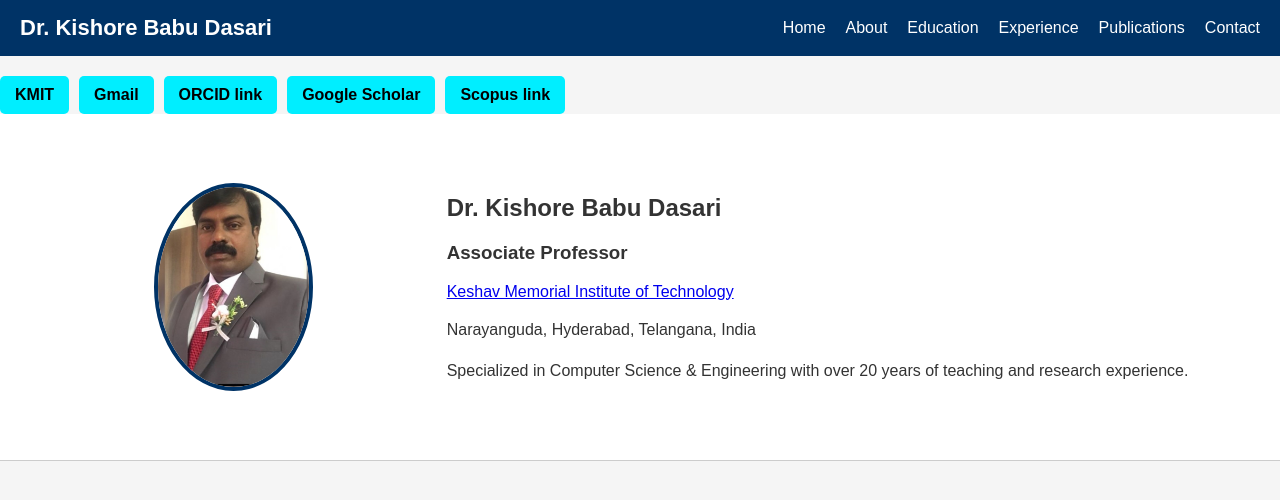
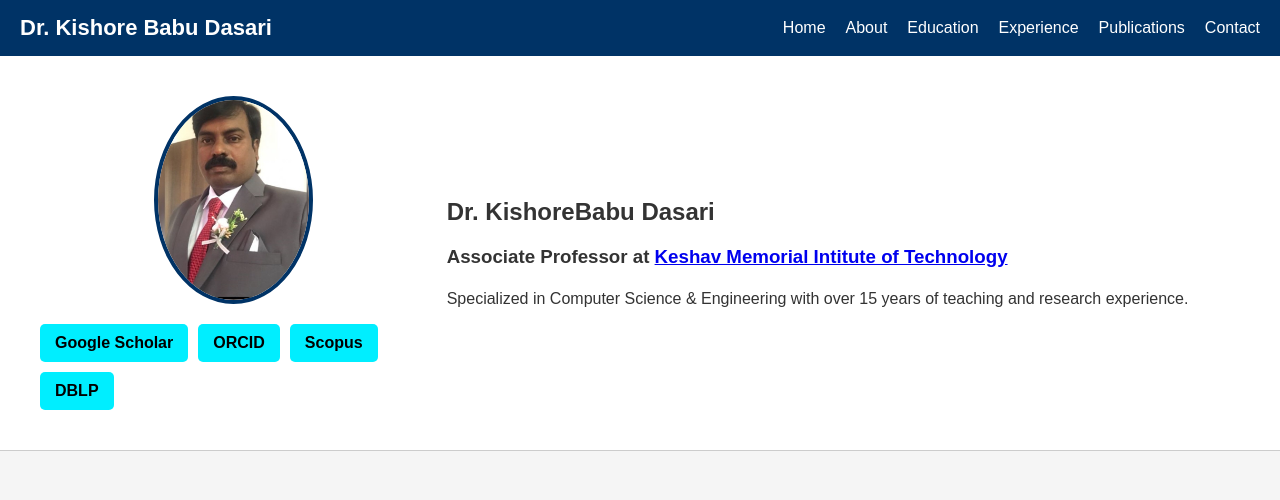
Before and after one commit to kishorebabudasari/kishorebabudasari.github.io, a plain HTML site: page index.html in a window 1280 px wide. Drawn offline with Linux system fonts and the light colour scheme.

Commit message:
index.html

```diff
--- a/index.html
+++ b/index.html
@@ -25,26 +25,30 @@
         </div>
       </header>
 
-    <div class="google-links">
-        <a href="https://www.kmit.in/" target="_blank">KMIT</a>
-        <a href="mailto:dasari2kishore@gmail.com" target="_blank">Gmail</a>
-        <a href="https://orcid.org/0000-0001-6920-0674" target="_blank">ORCID link</a>
-        <a href="https://scholar.google.com/citations?hl=en&user=_zVLP9cAAAAJ" target="_blank">Google Scholar</a>
-        <a href="https://www.scopus.com/authid/detail.uri?authorId=57225275803" target="_blank">Scopus link</a>
-    </div>
 
     <section class="home" id="home">
         <div class="profile-container">
             <img src="kishore.jpg" alt="Dr. Kishore Babu" class="profile-pic">
+
+            <!-- Google links directly under profile image -->
+            <div class="google-links">
+                <a href="https://scholar.google.com/citations?hl=en&user=_zVLP9cAAAAJ" target="_blank">Google Scholar</a>
+                <a href="https://orcid.org/0000-0001-6920-0674" target="_blank">ORCID</a>
+                <a href="http://www.scopus.com/authid/detail.url?authorId=57225275803" target="_blank">Scopus</a>
+                <a href="https://dblp.org/pid/310/9842" target="_blank">DBLP</a>
+            </div>
         </div>
+
         <div class="home-content">
-            <h1>Dr. Kishore Babu Dasari</h1>
-            <h3>Associate Professor</h3>
-            <a href="https://www.kmit.in/" target="_blank">Keshav Memorial Institute of Technology</a>
-            <p>Narayanguda, Hyderabad, Telangana, India</p>
-            <p>Specialized in Computer Science & Engineering with over 20 years of teaching and research experience.</p>
+            <h1>Dr. KishoreBabu Dasari</h1>
+            <h3>Associate Professor at <a href="https://www.kmit.in/" target="_blank">Keshav Memorial Intitute of Technology</a></h3>
+            <p>Specialized in Computer Science & Engineering with over 15 years of teaching and research experience.</p>
         </div>
     </section>
+
+
+
+
 
 
 
```
